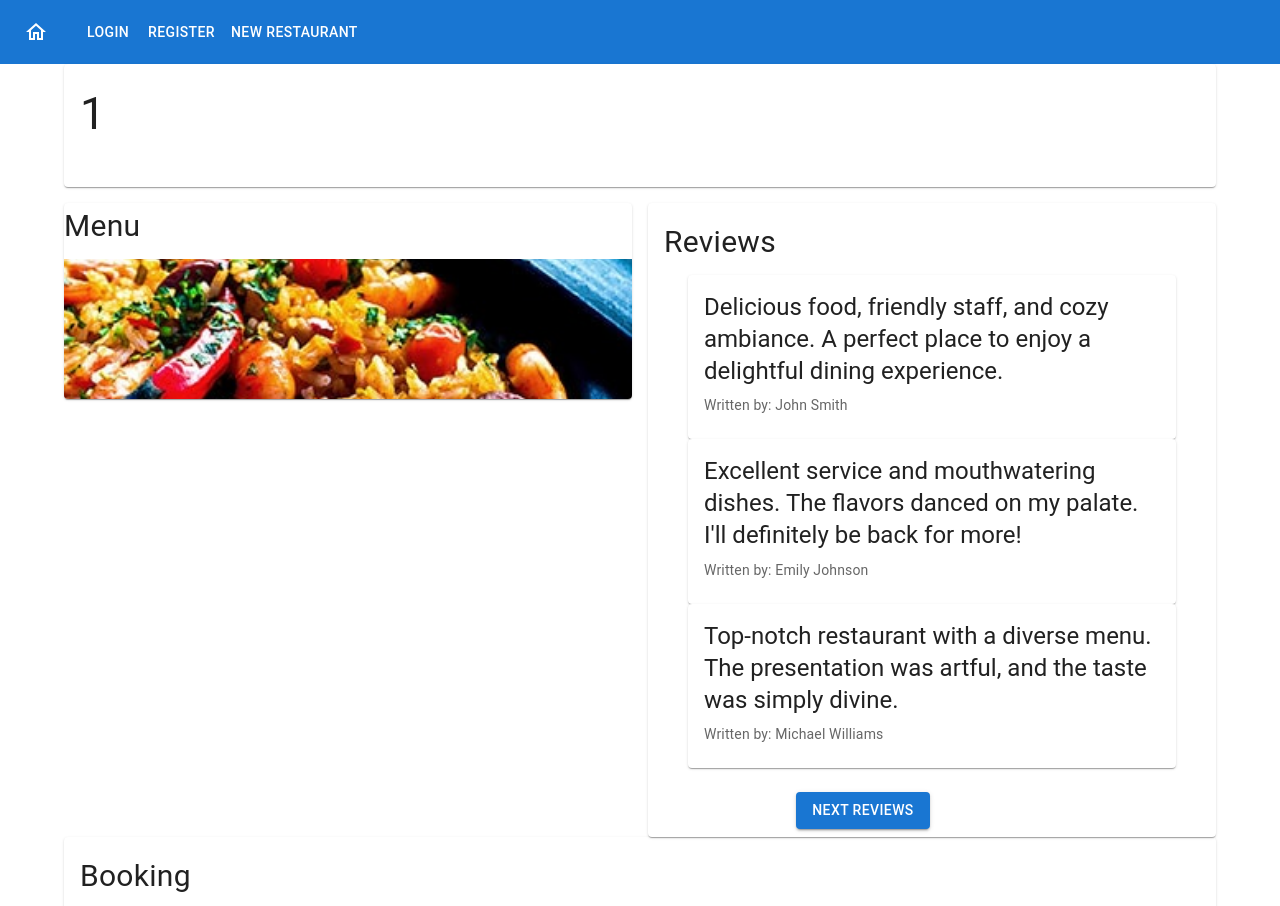
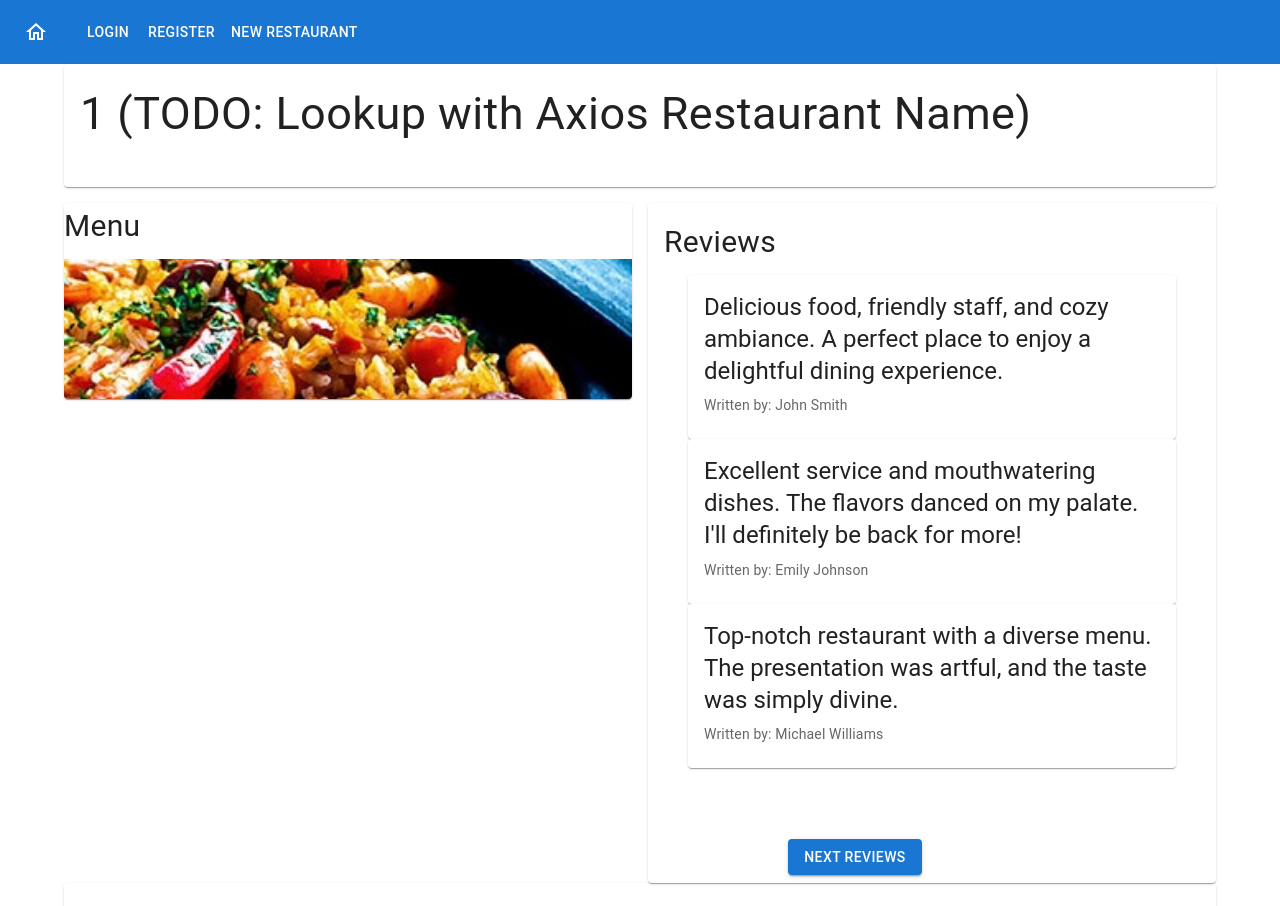
Before and after one commit to unsw-cse-comp3900-9900-23T2/capstone-project-3900f18ameancodingmachine, a React (Create React App) app in the folder eatery-frontend/: page /RestaurantProfile/1 in a window 1280 px wide. Shown: the top 906 px of the page. Built offline with nearby package versions, Linux system fonts and the light colour scheme.

Commit message:
Fix: Changing in spacing when not 3 reviews

```diff
--- a/eatery-frontend/src/restaurant/RestaurantProfile.jsx
+++ b/eatery-frontend/src/restaurant/RestaurantProfile.jsx
@@ -188,7 +188,7 @@ export default function RestaurantProfile() {
       <Card sx={{mb: 2}}>
         <CardContent>
           <Typography sx={{fontSize: 45}} color="text.primary" gutterBottom>
-            {restaurantId}
+            {restaurantId} (TODO: Lookup with Axios Restaurant Name)
           </Typography>
         </CardContent>
 
@@ -209,7 +209,7 @@ export default function RestaurantProfile() {
           </Card>
         </Grid>
         <Grid xs={6}>
-          <Card>
+          <Card sx={{minHeight: 680, display: 'flex', flexDirection: 'column'}}>
             <CardContent>
               <Typography sx={{fontSize: 30}} color="text.primary" gutterBottom>
                             Reviews
@@ -223,7 +223,7 @@ export default function RestaurantProfile() {
                 );
               })}
             </CardContent>
-            <CardActions>
+            <CardActions disableSpacing sx={{mt: 'auto'}}>
               {indexReviews !== 0 ? <Button variant="contained"
                 onClick={() => setIndexReviews((prevIndex) => prevIndex - countReviews)}>
                   Last Reviews
```
